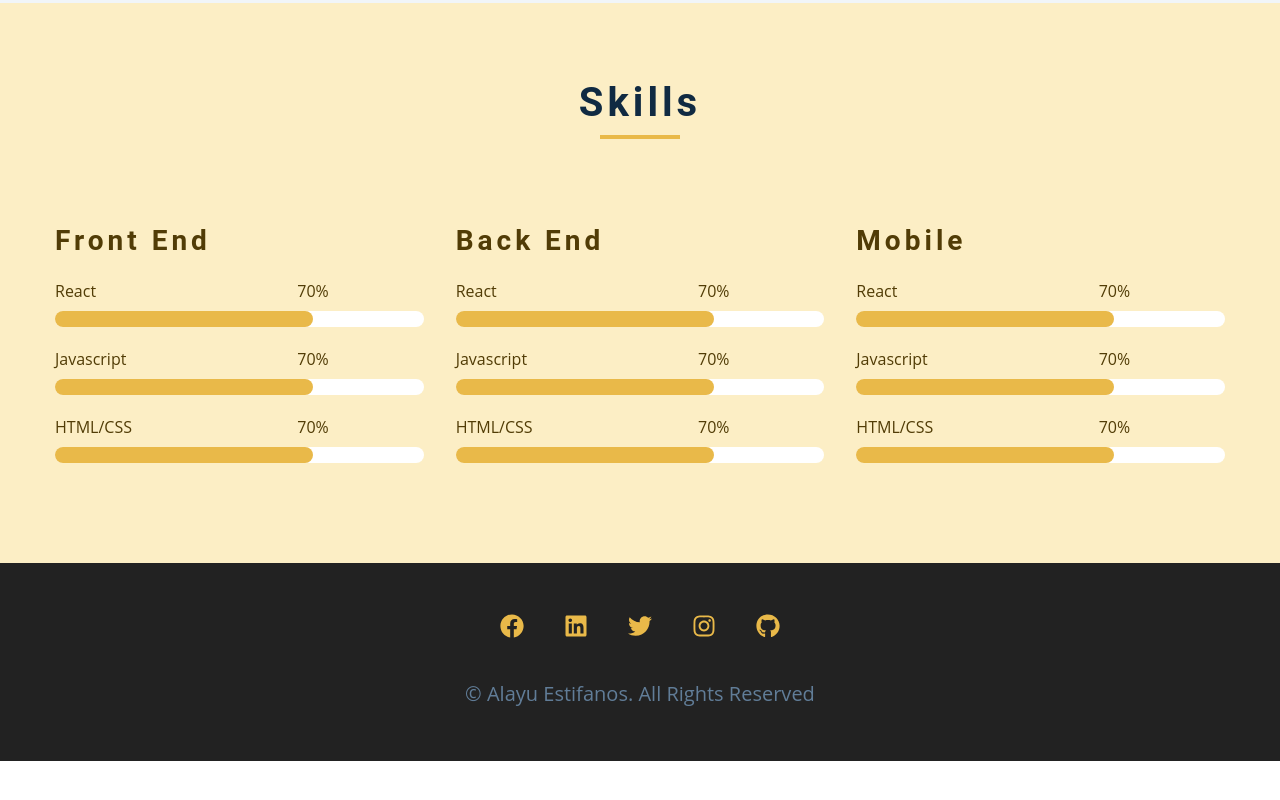
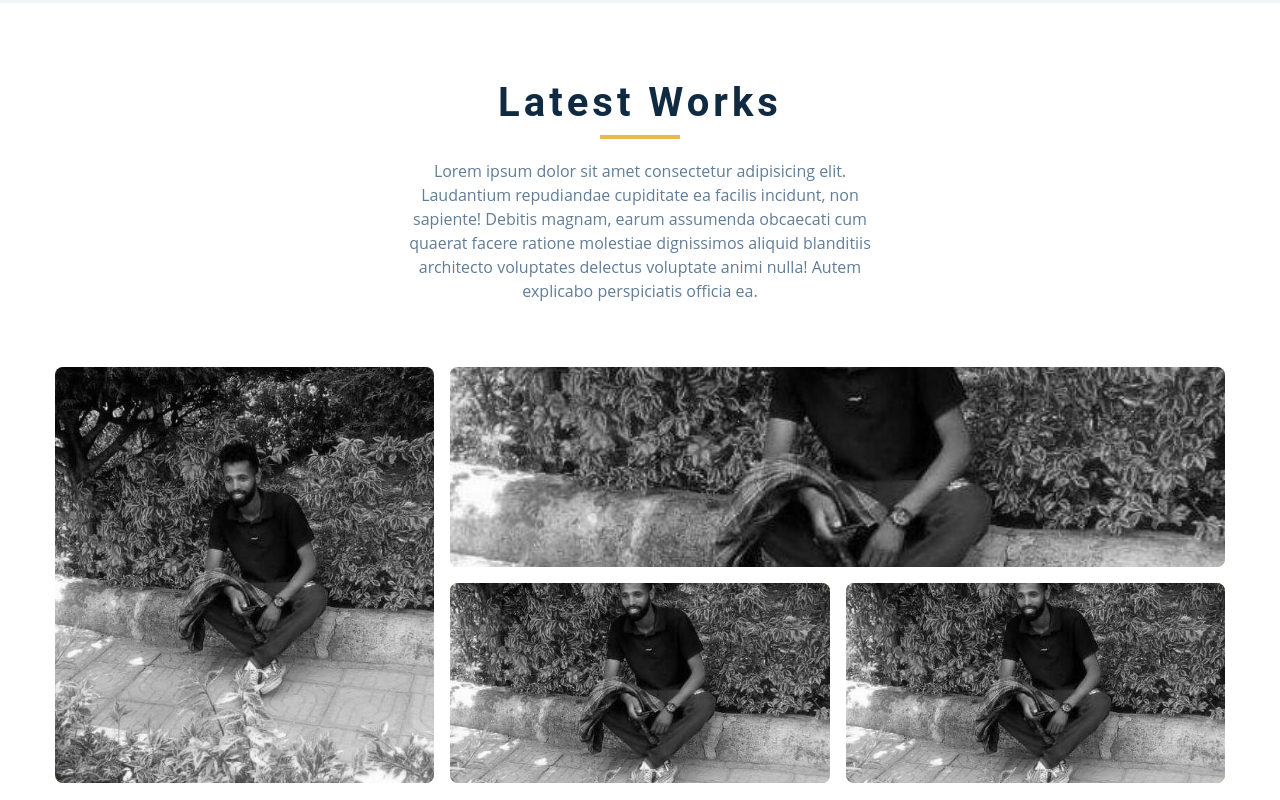
Before and after one commit to alayuestifanos/react-personal-website, a React (Create React App) app: page / in a window 1280 px wide. Shown: the part 2040-2840 px from the top of the page. Before the commit the page ends 2801 px from the top, so only its background shows below. Built offline with nearby package versions, Linux system fonts and the light colour scheme.

Commit message:
making projects page functional

```diff
--- /dev/null
+++ b/src/components/project/project.css
@@ -0,0 +1,100 @@
+.projects-text {
+  width: 85vw;
+  max-width: 30rem;
+  margin: 0 auto;
+}
+.project {
+  position: relative;
+  background: var(--clr-primary-5);
+  border-radius: var(--radius);
+  margin-bottom: 2rem;
+}
+.project-info {
+  text-align: center;
+  color: var(--clr-white);
+  position: absolute;
+  top: 50%;
+  left: 50%;
+  -webkit-transform: translate(-50%, -50%);
+  transform: translate(-50%, -50%);
+  -webkit-transition: var(--transition);
+  transition: var(--transition);
+  opacity: 0;
+}
+.project-info p {
+  text-transform: capitalize;
+  color: var(--clr-white);
+}
+.project:hover .project-info {
+  opacity: 1;
+}
+.project-img {
+  -webkit-transition: var(--transition);
+  transition: var(--transition);
+  border-radius: var(--radius);
+  height: 15rem;
+  -o-object-fit: cover;
+  object-fit: cover;
+}
+.project:hover .project-img {
+  opacity: 0.1;
+}
+.project::after {
+  content: "";
+  position: absolute;
+  top: 0;
+  left: 0;
+  width: 100%;
+  height: 100%;
+  border: 0.25rem solid var(--clr-white);
+  border-radius: var(--radius);
+  -webkit-transition: var(--transition);
+  transition: var(--transition);
+  opacity: 0;
+}
+.project:hover::after {
+  opacity: 1;
+  -webkit-transform: scale(0.8);
+  transform: scale(0.8);
+}
+@media screen and (min-width: 676px) {
+  .projects-center {
+    display: grid;
+    grid-template-columns: 1fr 1fr;
+    -webkit-column-gap: 2rem;
+    -moz-column-gap: 2rem;
+    column-gap: 2rem;
+  }
+}
+@media screen and (min-width: 992px) {
+  .projects-center {
+    grid-template-columns: repeat(3, 1fr);
+  }
+}
+@media screen and (min-width: 1170px) {
+  .projects-center {
+    grid-template-rows: 200px 200px;
+    gap: 1rem;
+    grid-template-areas:
+      "a b b"
+      "a c d";
+  }
+  .project-img {
+    height: 100%;
+  }
+  .project {
+    height: 100%;
+  }
+  .project-1 {
+    grid-area: a;
+  }
+  .project-2 {
+    grid-area: b;
+  }
+  .project-3 {
+    grid-area: c;
+  }
+  .project-4 {
+    grid-area: d;
+  }
+}
--- /dev/null
+++ b/src/components/project/project.js
@@ -0,0 +1,66 @@
+import React from "react";
+
+import "./project.css";
+import AboutImage from "../../assets/images/about.jpeg";
+
+const Project = () => {
+  return (
+    <section class="section projects">
+      <div class="section-title">
+        <h2>latest works</h2>
+        <div class="underline"></div>
+        <p class="projects-text">
+          Lorem ipsum dolor sit amet consectetur adipisicing elit. Laudantium
+          repudiandae cupiditate ea facilis incidunt, non sapiente! Debitis
+          magnam, earum assumenda obcaecati cum quaerat facere ratione molestiae
+          dignissimos aliquid blanditiis architecto voluptates delectus
+          voluptate animi nulla! Autem explicabo perspiciatis officia ea.
+        </p>
+      </div>
+
+      <div class="section-center projects-center">
+        <a href="projects.html" class="project-1">
+          <article class="project">
+            <img src={AboutImage} alt="single project" class="project-img" />
+            <div class="project-info">
+              <h4>project title</h4>
+              <p>client name</p>
+            </div>
+          </article>
+        </a>
+
+        <a href="projects.html" class="project-2">
+          <article class="project">
+            <img src={AboutImage} alt="single project" class="project-img" />
+            <div class="project-info">
+              <h4>project title</h4>
+              <p>client name</p>
+            </div>
+          </article>
+        </a>
+
+        <a href="projects.html" class="project-3">
+          <article class="project">
+            <img src={AboutImage} alt="single project" class="project-img" />
+            <div class="project-info">
+              <h4>project title</h4>
+              <p>client name</p>
+            </div>
+          </article>
+        </a>
+
+        <a href="projects.html" class="project-4">
+          <article class="project">
+            <img src={AboutImage} alt="single project" class="project-img" />
+            <div class="project-info">
+              <h4>project title</h4>
+              <p>client name</p>
+            </div>
+          </article>
+        </a>
+      </div>
+    </section>
+  );
+};
+
+export default Project;
--- a/src/pages/home-page/home-page.js
+++ b/src/pages/home-page/home-page.js
@@ -5,6 +5,7 @@ import AboutPage from "../about-page/about-page";
 import Service from "../../components/service/service";
 import Header from "../../components/header/header";
 import Skills from "../../components/skiils/skills";
+import Project from "../../components/project/project";
 
 const HomePage = () => {
   return (
@@ -12,6 +13,7 @@ const HomePage = () => {
       <Header />
       <AboutPage />
       <Service />
+      <Project />
       <Skills />
     </>
   );
```
